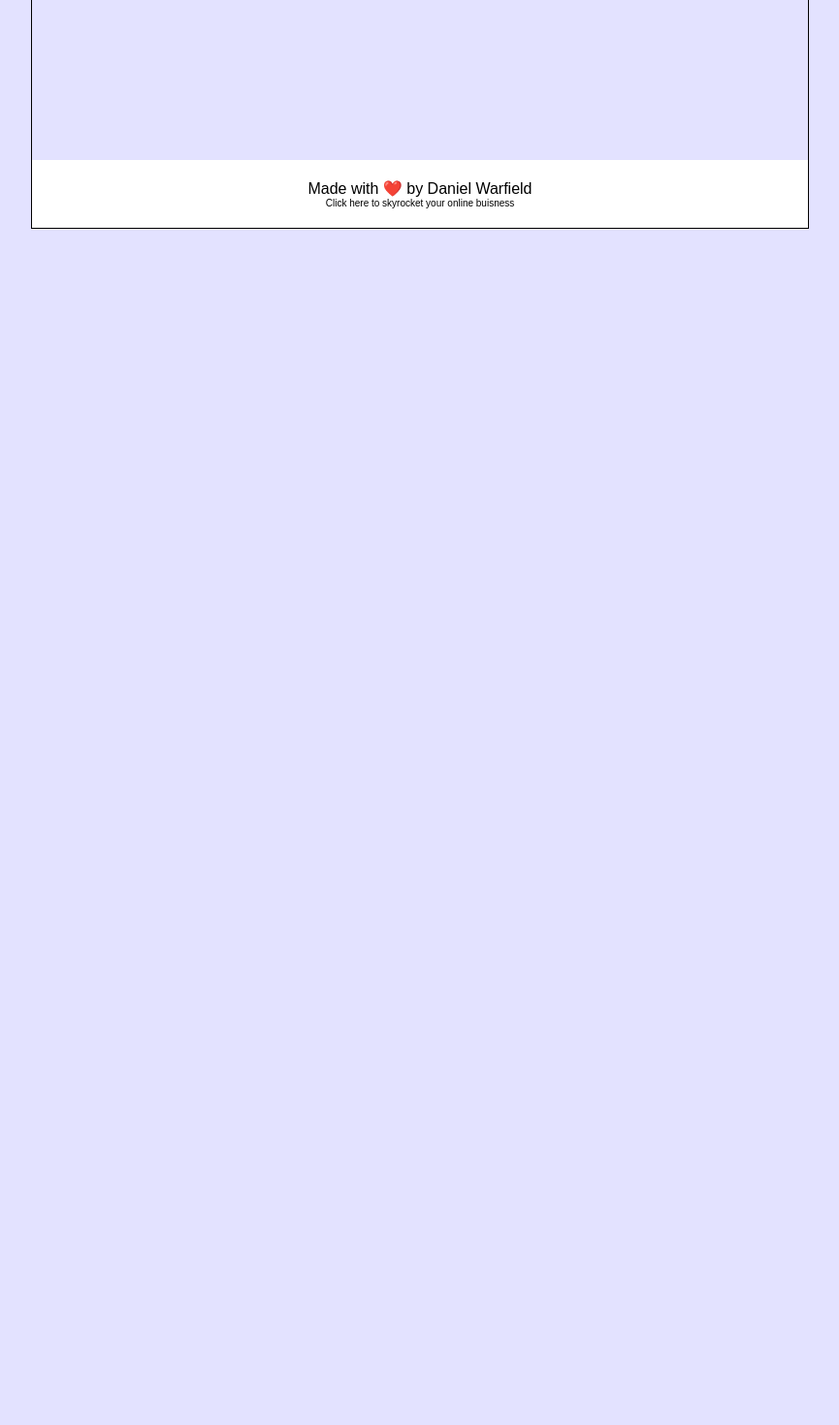
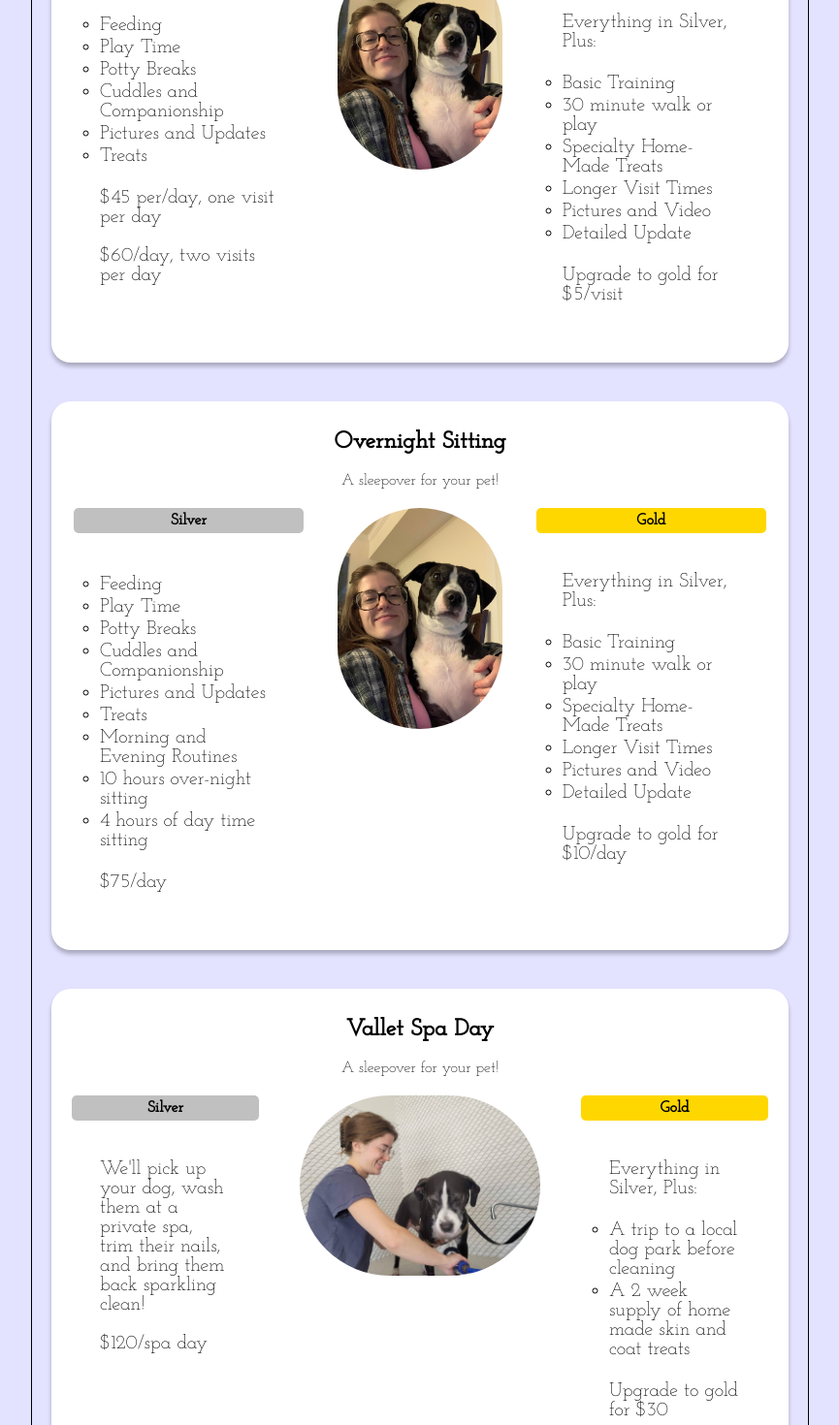
Before and after one commit to DanielWarfield1/KacysPetCare, a React (Create React App) app: page /services in a window 1280 px wide. Shown: the part 420-1890 px from the top of the page at 97% size, without its empty margins (207-1072 px from the left). Before the commit the page ends 800 px from the top, so only its background shows below. Built offline with nearby package versions, Linux system fonts and the light colour scheme.

Commit message:
Generally done. Need to polish, but working on putting online

```diff
--- a/src/Assets/DogReviews/reviewIndex.js
+++ b/src/Assets/DogReviews/reviewIndex.js
@@ -7,7 +7,7 @@ import img2897 from "./IMG-2897.jpeg";
 import img5208 from "./IMG-5208.jpeg";
 import img9683 from "./IMG-9683.jpeg";
 
-let reviews = [
+let all_reviews = [
   {
     img: img0945,
     name: "Avery",
@@ -27,4 +27,4 @@ let reviews = [
   { img: img9683, name: "Shadow", review: null },
 ];
 
-export { reviews };
+export { all_reviews };
--- a/src/Components/Contact.js
+++ b/src/Components/Contact.js
@@ -50,7 +50,6 @@ export default function Contact() {
         >
           <li>2 Visit Pet Sit: $60/day</li>
           <li>Overnight: $75/day</li>
-          <li>Private Boarding: $70/day</li>
           <li>Transportation: $150 in area</li>
         </ul>
         <p
--- a/src/Components/DogTitle.js
+++ b/src/Components/DogTitle.js
@@ -100,7 +100,7 @@ export default function DogTitle({ onChangeView }) {
             </defs>
           </svg>
         </div>
-        <p style={{ padding: "20px" }}>Pet Services</p>
+        <p style={{ padding: "20px" }}>Pet Care</p>
       </div>
     </div>
   );
--- a/src/Components/Prints.js
+++ b/src/Components/ServicesSketch.js
@@ -1,7 +1,6 @@
 import Sketch from "react-p5";
 import React from "react";
 import { useState, useEffect } from "react";
-import printImg from "../Assets/kacyProfile.jpeg";
 
 function getWindowDimensions() {
   const { innerWidth: width, innerHeight: height } = window;
@@ -28,7 +27,7 @@ function useWindowDimensions() {
   return windowDimensions;
 }
 
-let height = 2000;
+let height = 2500;
 let frame_iter = 0;
 export default (props) => {
   let { height_, width } = useWindowDimensions();
@@ -188,6 +187,67 @@ export default (props) => {
     p5.drawingContext.shadowOffsetY = 0;
     p5.drawingContext.shadowBlur = 0;
     p5.drawingContext.shadowColor = "black";
+
+    // =====================
+    // Over Night
+    // =====================
+
+    yorigin = 1400;
+
+    for (let i = 0; i < fills.length; i++) {
+      p5.fill(fills[i]);
+      p5.noStroke();
+      p5.beginShape();
+      p5.curveVertex(0, 70 + i * (20 + shift) + yorigin);
+      p5.curveVertex(1, 70 + i * (20 + shift) + yorigin);
+      p5.curveVertex(300 + xoff - i * (20 + shift), 100 + yorigin);
+      p5.curveVertex(
+        300 + xoff - i * (20 + shift),
+        200 - i * (5 + shift) + yorigin
+      );
+      p5.curveVertex(
+        250 + xoff - i * (20 + shift),
+        350 - i * (20 + shift) + yorigin
+      );
+      p5.curveVertex(
+        250 + xoff - i * (20 + shift),
+        1000 - i * 10 - shift + yorigin
+      );
+      p5.curveVertex(1, 1000 - i * 10 - shift + yorigin);
+      p5.curveVertex(2, 1000 - i * 10 - shift + yorigin);
+      p5.endShape();
+    }
+
+    p5.drawingContext.shadowOffsetX = 15;
+    p5.drawingContext.shadowOffsetY = 30;
+    p5.drawingContext.shadowBlur = 20;
+    p5.drawingContext.shadowColor = "rgba(0, 0, 0, .1)";
+    p5.drawingContext.shadowAlpha = 0.5;
+
+    p5.fill("#1CBE0D");
+    p5.arc(180 - shift + xoff / 3, 110, 20, 20, -1 + rot, 4 + rot);
+    p5.arc(200 - shift + xoff / 3, 130, 30, 30, 0 + rot, 5 + rot);
+    p5.arc(100 - shift, 250 + xoff / 3, 40, 40, -3 + rot, 2 + rot);
+    p5.arc(70 - shift, 230 + xoff / 3, 20, 20, 0 + rot, 5 + rot);
+
+    p5.fill(255, 255, 255);
+    p5.textFont("Josefin Slab");
+    p5.textSize(40);
+    p5.text("Overnight\nSitting", 20 - shift / 2 + xoff / 2, yorigin + 170);
+
+    p5.textSize(18);
+    p5.text(
+      "Make sure your furry friend is safe with regular check-ins:\n\n ◦ Feeding\n ◦ Play Time\n ◦ Potty Breaks\n ◦ Cuddles and Companionship\n ◦ Pictures and Updates\n ◦ Treats\n\nRegular check-ins are $45 per/day for single check-ins or $60/day for twice a day check-ins.\n\nExtra special check-ins include:\n\n ◦ Basic Training\n ◦ 30 minute walk or play\n ◦ Specialty Home-Made Treats\n ◦ Longer Visit Times\n ◦ Pictures and Video\n ◦ Detailed Update\n\nExtra special check-ins are an additional $5 per visit.",
+      20 - shift / 2 + xoff / 2,
+      yorigin + 250,
+      220 + xoff / 2,
+      800
+    );
+
+    p5.drawingContext.shadowOffsetX = 0;
+    p5.drawingContext.shadowOffsetY = 0;
+    p5.drawingContext.shadowBlur = 0;
+    p5.drawingContext.shadowColor = "black";
   };
 
   const windowResized = (p5) => {
--- /dev/null
+++ b/src/Components/SilverGoldImg.js
@@ -0,0 +1,119 @@
+import React from "react";
+import { useState, useEffect } from "react";
+
+function getWindowDimensions() {
+  const { innerWidth: width, innerHeight: height } = window;
+  return {
+    width,
+    height,
+  };
+}
+
+function useWindowDimensions() {
+  const [windowDimensions, setWindowDimensions] = useState(
+    getWindowDimensions()
+  );
+
+  useEffect(() => {
+    function handleResize() {
+      setWindowDimensions(getWindowDimensions());
+    }
+
+    window.addEventListener("resize", handleResize);
+    return () => window.removeEventListener("resize", handleResize);
+  }, []);
+
+  return windowDimensions;
+}
+
+export default function SilverGoldImg(props) {
+  let { height, width } = useWindowDimensions();
+
+  let isH = width > 600;
+
+  return (
+    <div
+      style={{
+        width: "100%",
+        display: "flex",
+        justifyContent: "center",
+      }}
+    >
+      <div
+        className="Secondary"
+        style={{
+          margin: "20px",
+          width: "100%",
+          position: "relative",
+          paddingLeft: "10px",
+          paddingRight: "10px",
+          paddingTop: "30px",
+          borderRadius: "20px",
+          paddingBottom: "20px",
+        }}
+      >
+        <h2>{props.serviceName}</h2>
+        <div style={{ display: "flex", justifyContent: "center" }}>
+          <div style={{ padding: "20px", width: "200px" }}>
+            {props.description}
+          </div>
+        </div>
+        <div
+          style={{
+            display: "flex",
+            justifyContent: "space-evenly",
+            flexDirection: isH === true ? "row" : "column",
+          }}
+        >
+          <div style={{ width: isH === true ? "50%" : "auto" }}>
+            <div
+              style={{
+                backgroundColor: "silver",
+                position: "relative",
+                marginLeft: "5%",
+                marginRight: "5%",
+                borderRadius: "5px",
+                padding: "5px",
+              }}
+            >
+              <b>Silver</b>
+            </div>
+            <div style={{ padding: "40px" }}>{props.silverInfo}</div>
+          </div>
+          <div
+            style={{
+              displat: "flex",
+              justifyContent: "center",
+            }}
+          >
+            <img
+              style={{
+                maxHeight: "400px",
+                maxWidth: "80%",
+                borderRadius: "100px",
+                marginBottom: "40px",
+                flexGrow: 4,
+              }}
+              src={props.image}
+            />
+          </div>
+          <div style={{ width: isH === true ? "50%" : "auto" }}>
+            <div
+              style={{
+                backgroundColor: "gold",
+                position: "relative",
+                marginLeft: "5%",
+                marginRight: "5%",
+                borderRadius: "5px",
+                padding: "5px",
+              }}
+            >
+              <b>Gold</b>
+            </div>
+            <div style={{ padding: "40px" }}>{props.goldInfo}</div>
+          </div>
+        </div>
+      </div>
+    </div>
+  );
+}
--- a/src/Pages/Services.js
+++ b/src/Pages/Services.js
@@ -1,16 +1,183 @@
 import "../styles.css";
 import DogTitle from "../Components/DogTitle.js";
 import MadeByDaniel from "../Components/MadeByDaniel.js";
-import Prints from "../Components/Prints.js";
-import Sketch from "react-p5";
 import React from "react";
+import SilverGoldImg from "../Components/SilverGoldImg.js";
+import kacyProfile from "../Assets/kacyProfile.jpeg";
+import spaDay from "../Assets/wigglySpa_ds.jpg";
 
+/////////////////////////////////////////
+//pet visit
+/////////////////////////////////////////
+let pv_silver = (
+  <p>
+    <ul
+      style={{
+        textAlign: "left",
+        listStyleType: "circle",
+        fontSize: "20px",
+      }}
+    >
+      <li>Feeding</li>
+      <li>Play Time</li>
+      <li>Potty Breaks</li>
+      <li>Cuddles and Companionship</li>
+      <li>Pictures and Updates</li>
+      <li>Treats</li>
+      <br />
+      $45 per/day, one visit per day
+      <br />
+      <br />
+      $60/day, two visits per day
+    </ul>
+  </p>
+);
+let pv_gold = (
+  <p>
+    <ul
+      style={{
+        textAlign: "left",
+        listStyleType: "circle",
+        fontSize: "20px",
+      }}
+    >
+      Everything in Silver, Plus:
+      <br />
+      <br />
+      <li>Basic Training</li>
+      <li>30 minute walk or play</li>
+      <li>Specialty Home-Made Treats</li>
+      <li>Longer Visit Times</li>
+      <li>Pictures and Video</li>
+      <li>Detailed Update</li>
+      <br />
+      Upgrade to gold for $5/visit
+    </ul>
+  </p>
+);
+let pv_description = (
+  <p>Make sure your furry friend is safe with regular check-ins</p>
+);
+
+/////////////////////////////////////////
+//Overnight Sitting
+/////////////////////////////////////////
+let os_silver = (
+  <p>
+    <ul
+      style={{
+        textAlign: "left",
+        listStyleType: "circle",
+        fontSize: "20px",
+      }}
+    >
+      <li>Feeding</li>
+      <li>Play Time</li>
+      <li>Potty Breaks</li>
+      <li>Cuddles and Companionship</li>
+      <li>Pictures and Updates</li>
+      <li>Treats</li>
+      <li>Morning and Evening Routines</li>
+      <li>10 hours over-night sitting</li>
+      <li>4 hours of day time sitting</li>
+      <br />
+      $75/day
+    </ul>
+  </p>
+);
+let os_gold = (
+  <p>
+    <ul
+      style={{
+        textAlign: "left",
+        listStyleType: "circle",
+        fontSize: "20px",
+      }}
+    >
+      Everything in Silver, Plus:
+      <br />
+      <br />
+      <li>Basic Training</li>
+      <li>30 minute walk or play</li>
+      <li>Specialty Home-Made Treats</li>
+      <li>Longer Visit Times</li>
+      <li>Pictures and Video</li>
+      <li>Detailed Update</li>
+      <br />
+      Upgrade to gold for $10/day
+    </ul>
+  </p>
+);
+let os_description = <p>A sleepover for your pet!</p>;
+
+/////////////////////////////////////////
+//Grooming
+/////////////////////////////////////////
+let vsp_silver = (
+  <p>
+    <ul
+      style={{
+        textAlign: "left",
+        listStyleType: "circle",
+        fontSize: "20px",
+      }}
+    >
+      We'll pick up your dog, wash them at a private spa, trim their nails, and
+      bring them back sparkling clean!
+      <br />
+      <br />
+      $120/spa day
+    </ul>
+  </p>
+);
+
+let vsp_gold = (
+  <p>
+    <ul
+      style={{
+        textAlign: "left",
+        listStyleType: "circle",
+        fontSize: "20px",
+      }}
+    >
+      Everything in Silver, Plus:
+      <br />
+      <br />
+      <li>A trip to a local dog park before cleaning</li>
+      <li>A 2 week supply of home made skin and coat treats</li>
+      <br />
+      Upgrade to gold for $30
+    </ul>
+  </p>
+);
+/////////////////////////////////////////
+//Page Definition
+/////////////////////////////////////////
 export default function Services() {
   return (
     <div>
       <DogTitle />
-      <Prints />
-      <div style={{ width: "1000px", height: "200px" }}></div>
+      <SilverGoldImg
+        serviceName="Pet Visits"
+        description={pv_description}
+        silverInfo={pv_silver}
+        goldInfo={pv_gold}
+        image={kacyProfile}
+      />
+      <SilverGoldImg
+        serviceName="Overnight Sitting"
+        description={os_description}
+        silverInfo={os_silver}
+        goldInfo={os_gold}
+        image={kacyProfile}
+      />
+      <SilverGoldImg
+        serviceName="Vallet Spa Day"
+        description={os_description}
+        silverInfo={vsp_silver}
+        goldInfo={vsp_gold}
+        image={spaDay}
+      />
       <MadeByDaniel />
     </div>
   );
```
Also changed, not shown: src/Components/Navbar.css (+7 -5 lines), src/Components/ReviewSlider.js (+15 -1 lines), src/Assets/wigglySpa_ds.jpg (added).
